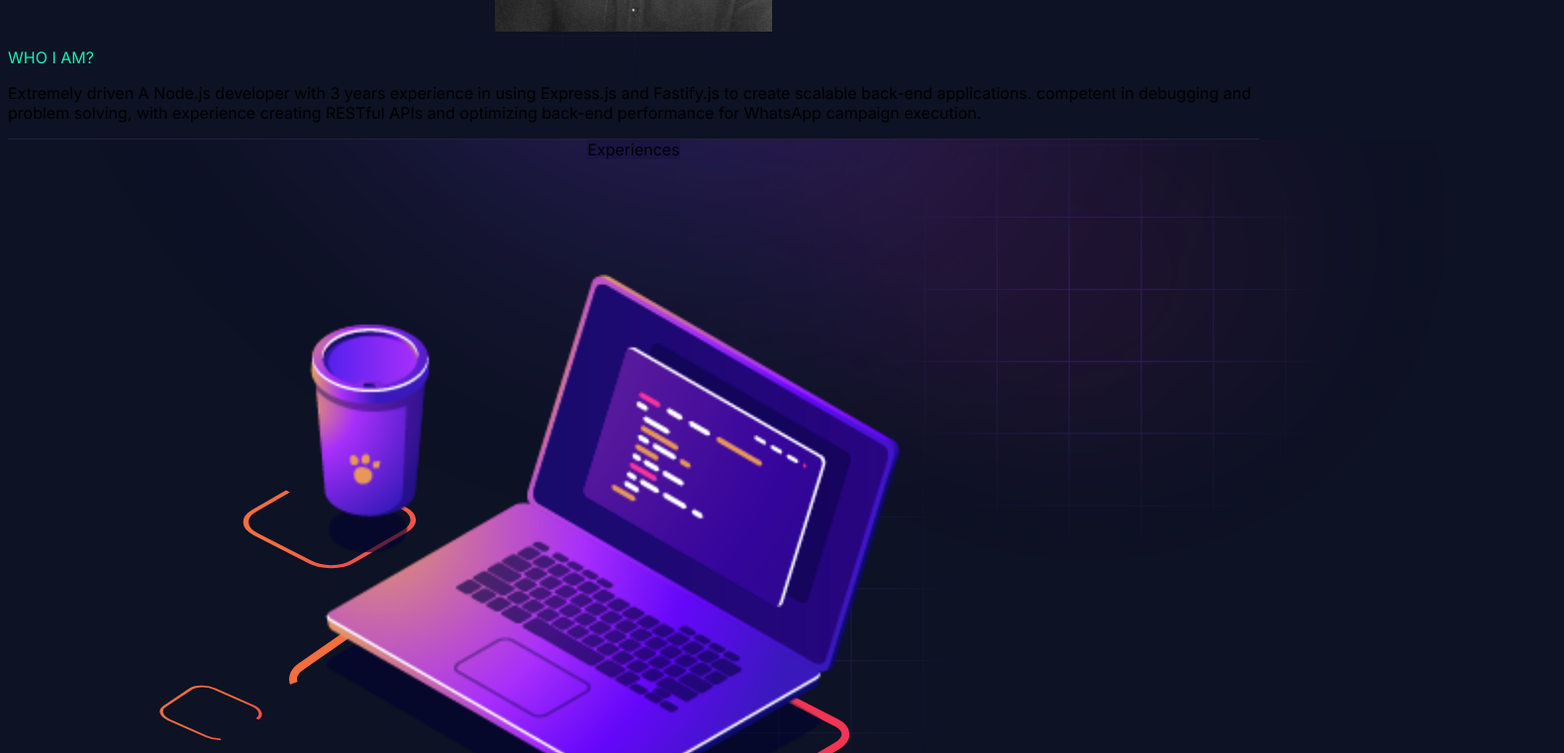
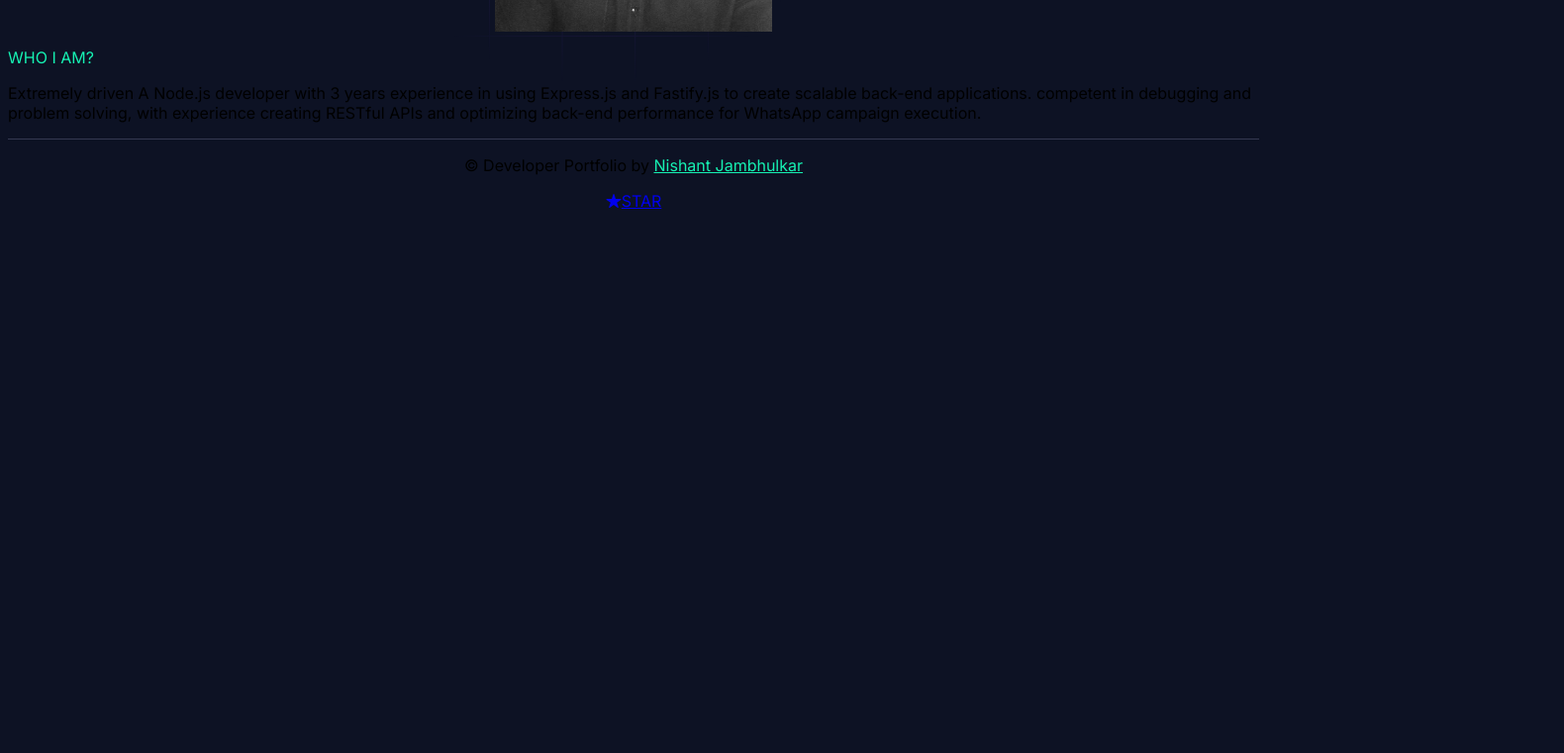
Before and after one commit to Nishant755/developer-portfolio, a Next.js app: page / in a window 1280 px wide. Shown: the part 1455-2216 px from the top of the page at 99% size, 1580 px wide, since content can reach past the window. After the commit the page ends 1676 px from the top, so only its background shows below. Built offline with nearby package versions, Linux system fonts and the light colour scheme.

Commit message:
debugger

```diff
--- a/app/page.js
+++ b/app/page.js
@@ -29,12 +29,11 @@ export default async function Home() {
     <div >
       <HeroSection />
       <AboutSection />
-      <Experience />
+      {/* <Experience />
       <Skills />
       <Projects />
       <Education />
-      {/* <Blog blogs={blogs} /> */}
-      <ContactSection />
+      <ContactSection /> */}
     </div>
   )
 };
```
